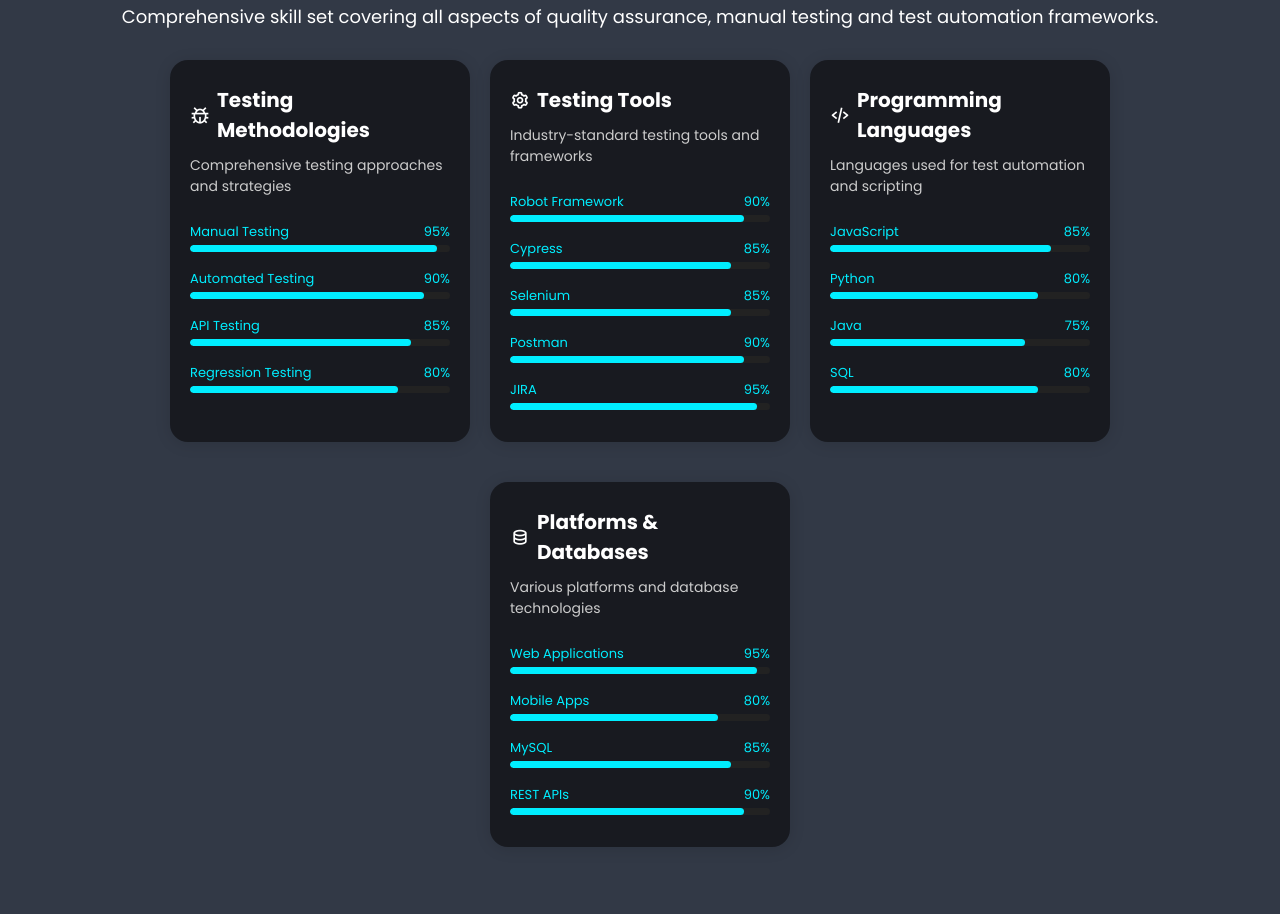
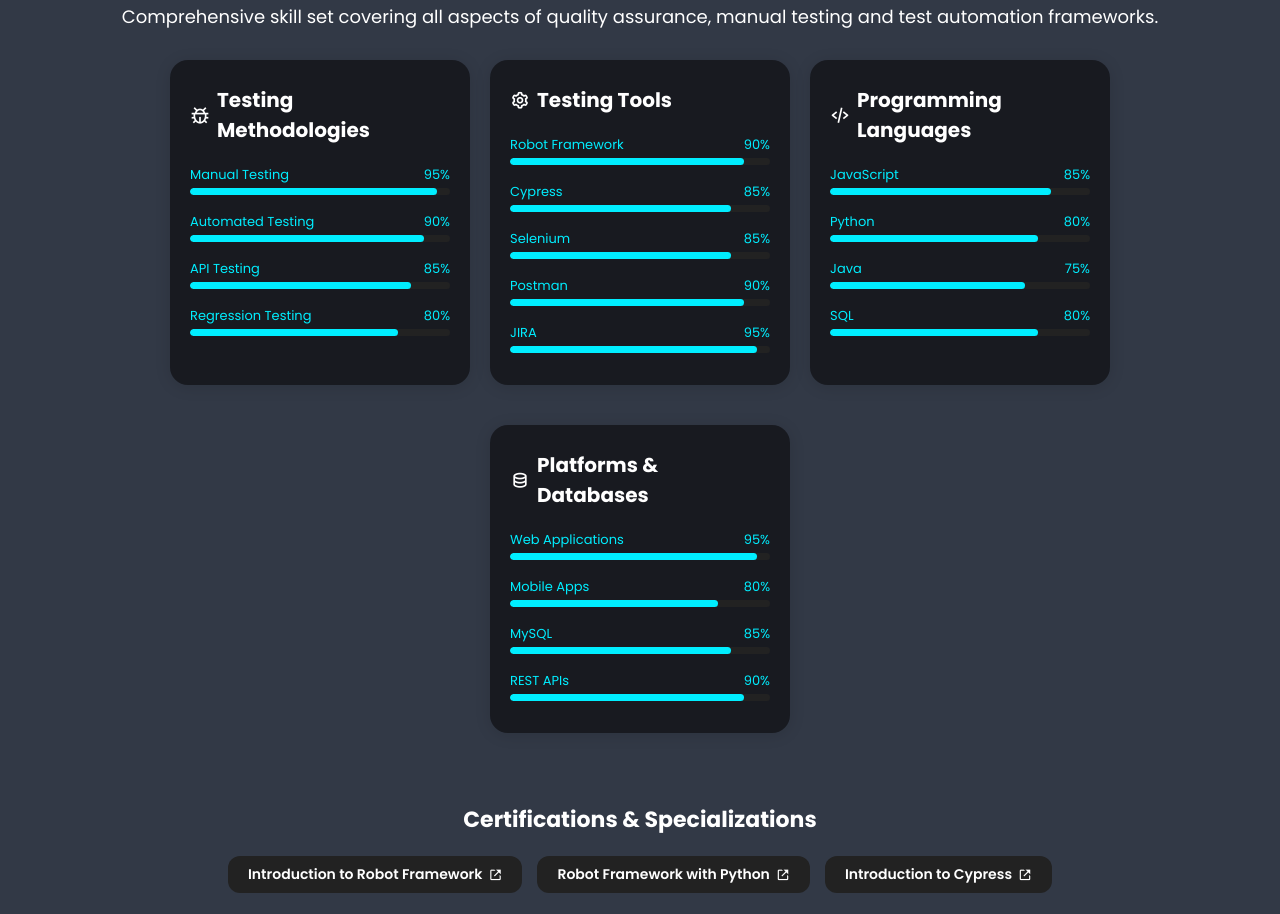
Before and after one commit to mark-villanueva/mark-portfolio, a plain HTML site: page index.html in a window 1280 px wide. Shown: the part 975-1889 px from the top of the page. Drawn offline with nearby package versions, Linux system fonts and the light colour scheme.

Commit message:
updated details

```diff
--- a/index.html
+++ b/index.html
@@ -62,7 +62,7 @@
     <div class="skills-container">
         <div class="skill-card">
             <h3><i class='bx bx-bug'></i> Testing Methodologies</h3>
-            <p>Comprehensive testing approaches and strategies</p>
+            <!-- <p>Comprehensive testing approaches and strategies</p> -->
             <div class="skill-bar"><span>Manual Testing</span><span>95%</span></div>
             <div class="progress"><div style="width:95%"></div></div>
             <div class="skill-bar"><span>Automated Testing</span><span>90%</span></div>
@@ -74,7 +74,7 @@
         </div>
         <div class="skill-card">
             <h3><i class='bx bx-cog'></i> Testing Tools</h3>
-            <p>Industry-standard testing tools and frameworks</p>
+            <!-- <p>Industry-standard testing tools and frameworks</p> -->
             <div class="skill-bar"><span>Robot Framework</span><span>90%</span></div>
             <div class="progress"><div style="width:90%"></div></div>
             <div class="skill-bar"><span>Cypress</span><span>85%</span></div>
@@ -88,7 +88,7 @@
         </div>
         <div class="skill-card">
             <h3><i class='bx bx-code-alt'></i> Programming Languages</h3>
-            <p>Languages used for test automation and scripting</p>
+            <!-- <p>Languages used for test automation and scripting</p> -->
             <div class="skill-bar"><span>JavaScript</span><span>85%</span></div>
             <div class="progress"><div style="width:85%"></div></div>
             <div class="skill-bar"><span>Python</span><span>80%</span></div>
@@ -100,7 +100,7 @@
         </div>
         <div class="skill-card">
             <h3><i class='bx bx-data'></i> Platforms & Databases</h3>
-            <p>Various platforms and database technologies</p>
+            <!-- <p>Various platforms and database technologies</p> -->
             <div class="skill-bar"><span>Web Applications</span><span>95%</span></div>
             <div class="progress"><div style="width:95%"></div></div>
             <div class="skill-bar"><span>Mobile Apps</span><span>80%</span></div>
```
Also changed, not shown: 1 other file.
